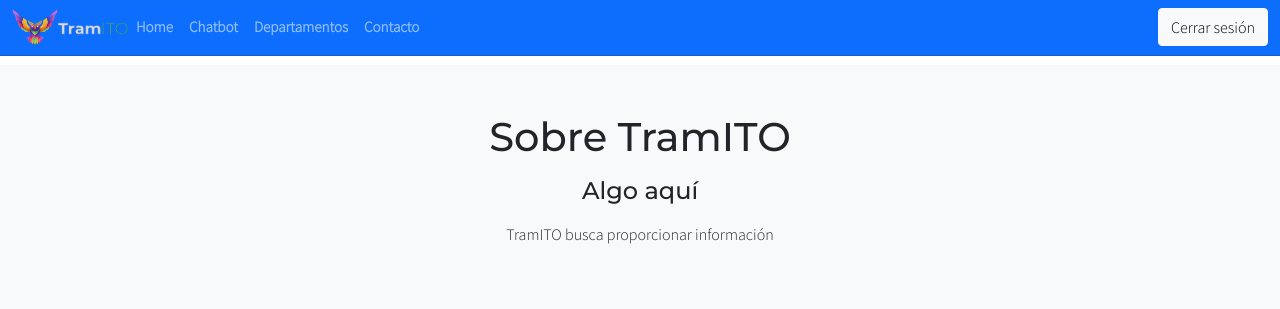
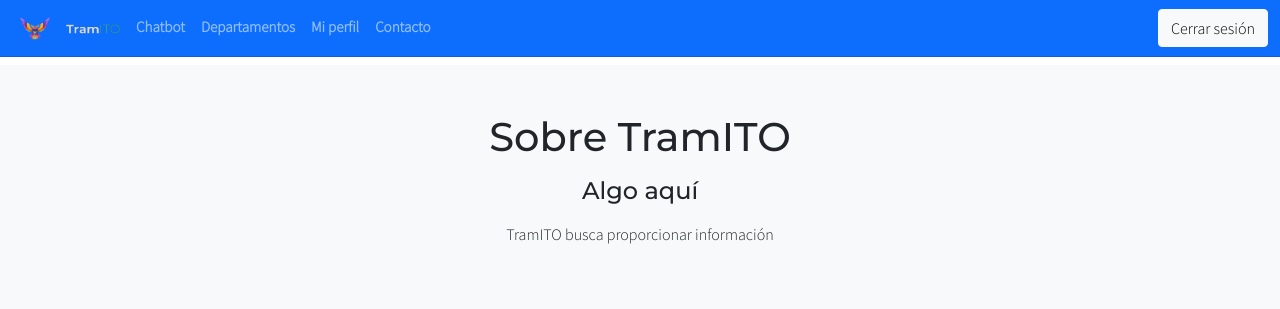
Before and after one commit to dianaps/TramITO, a PHP site: page /about.php in a window 1280 px wide. Shown: the top 309 px of the page. Run offline with PHP 8.4, Linux system fonts and the light colour scheme.

Commit message:
Add links

```diff
--- a/sections/header.php
+++ b/sections/header.php
@@ -69,22 +69,22 @@
       <div class="collapse navbar-collapse" id="menu">
         <ul class="navbar-nav me-auto mb-2 mb-lg-0 navbar-nav-scroll">
           <li class="nav-item logo-image-buho">
-              <img src="img/logo-buho.png" class="img-fluid">
+              <a class="nav-link" aria-current="page" href="home.php"><img src="img/logo-buho.png" class="img-fluid"></a>
           </li>
           <li class="nav-item logo-image-nombre">
-              <img src="img/logo-nombre.png" class="img-fluid">
-          </li>
-          <li class="nav-item active">
-            <a class="nav-link" aria-current="page" href="home.php">Home</a>
+              <a class="nav-link" aria-current="page" href="home.php"><img src="img/logo-nombre.png" class="img-fluid"></a>
           </li>
           <li class="nav-item">
-            <a class="nav-link" href="#">Chatbot</a>
+            <a class="nav-link" href="chatbot.php">Chatbot</a>
           </li>
           <li class="nav-item">
             <a class="nav-link" href="departamentos.php">Departamentos</a>
           </li>
+           <li class="nav-item">
+            <a class="nav-link" href="update-password.php">Mi perfil</a>
+          </li>
           <li class="nav-item">
-            <a class="nav-link" href="#">Contacto</a>
+            <a class="nav-link" href="about.php">Contacto</a>
           </li>
           <!-- <li class="nav-item">
             <img src="uploads/<?//$user['p_p']?>"
```
